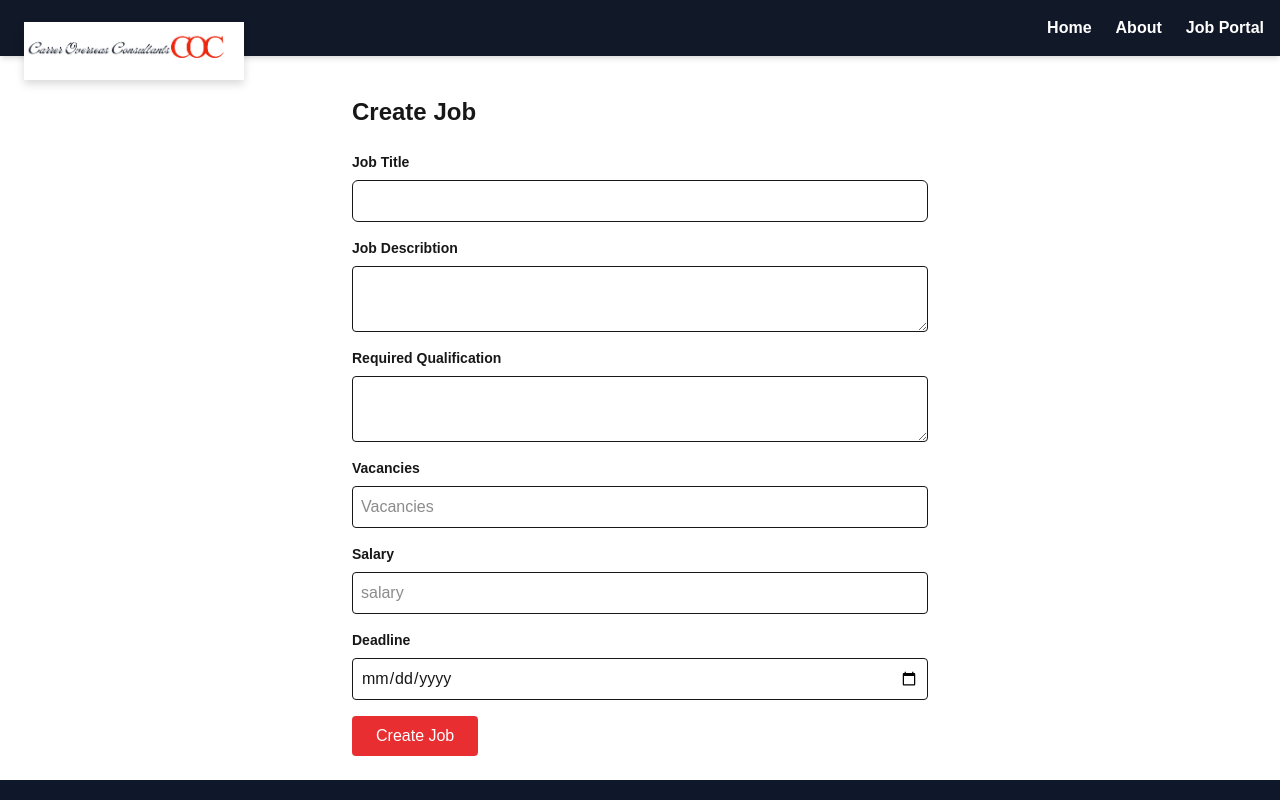
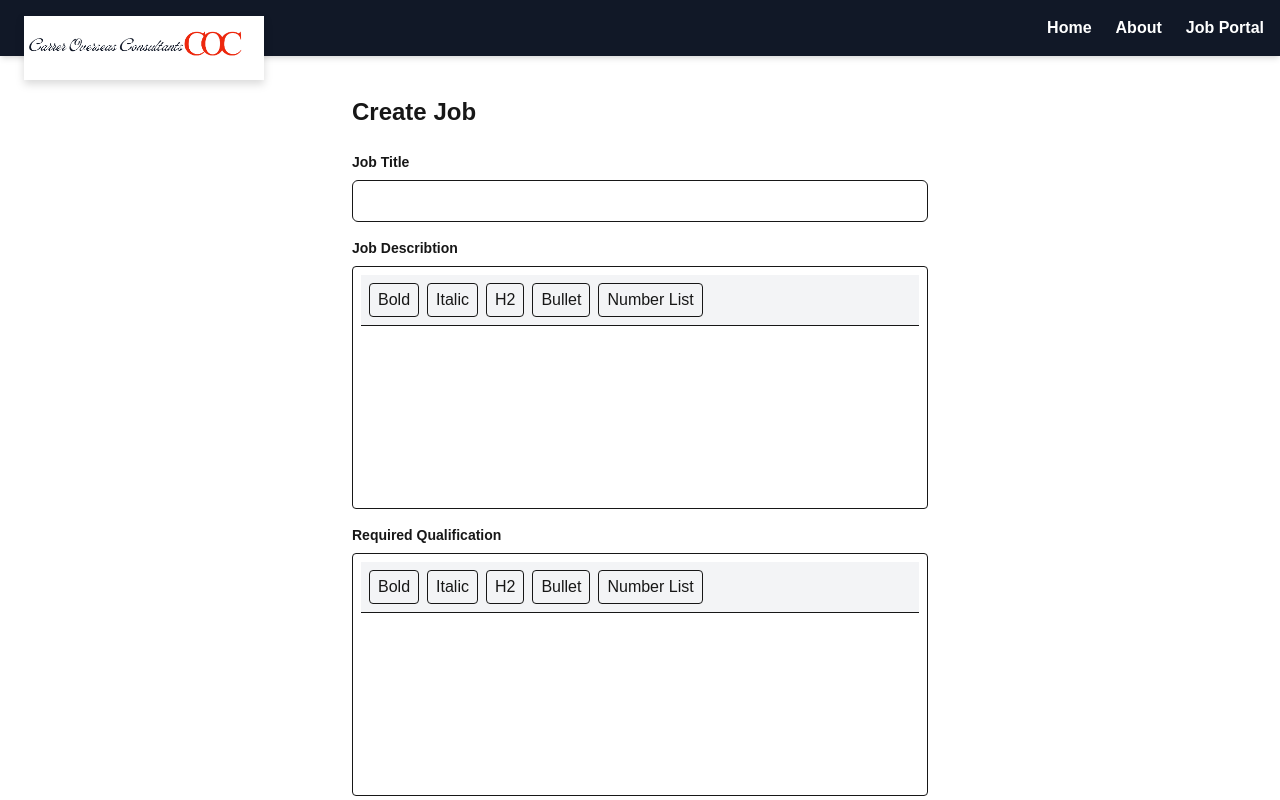
Before and after one commit to fhkathika/Carrier-Overseas-Consulation, a Next.js app: page /admin/create-job in a window 1280 px wide. Shown: the top 800 px of the page. Built offline with nearby package versions, Linux system fonts and the light colour scheme.

Commit message:
added text  editor in job describtion

```diff
--- a/package.json
+++ b/package.json
@@ -11,6 +11,8 @@
   "dependencies": {
     "@netlify/plugin-nextjs": "^5.15.8",
     "@tailwindcss/line-clamp": "^0.4.4",
+    "@tiptap/react": "^3.20.1",
+    "@tiptap/starter-kit": "^3.20.1",
     "framer-motion": "^12.34.0",
     "mongodb": "^7.1.0",
     "mongoose": "^9.2.1",
@@ -18,6 +20,7 @@
     "react": "19.2.3",
     "react-dom": "19.2.3",
     "react-icons": "^5.5.0",
+    "react-quill": "^2.0.0",
     "swiper": "^12.1.2"
   },
   "devDependencies": {
--- a/src/app/admin/create-job/page.js
+++ b/src/app/admin/create-job/page.js
@@ -1,4 +1,5 @@
 "use client"
+import Editor from '@/app/components/Editor'
 import Link from 'next/link'
 import React, { useState } from 'react'
 export const dynamic = "force-dynamic"
@@ -31,6 +32,8 @@ const res=await fetch("/api/jobs",{
     },
     body:JSON.stringify({
         ...formData,
+        describtion:formData?.describtion,
+        requirment:formData?.requirment,
         vacancies:Number(formData.vacancies),
         deadline:new Date(formData.deadline),
          secret: "superadmin123",
@@ -84,13 +87,11 @@ catch (error) {
   <label className="text-sm font-semibold">
     Job Describtion
   </label>
-
-<textarea
+{/* <Editor name="describtion" className='w-full border p-2 rounded' required value={formData.describtion} onChange={handleChange}/> */}
+<Editor
 name="describtion"
-required
 value={formData.describtion}
 onChange={handleChange}
-className='w-full border p-2 rounded'
 />
 </div>
    <div className="flex flex-col gap-2">
@@ -98,13 +99,13 @@ className='w-full border p-2 rounded'
     Required Qualification
   </label>
 
-<textarea
+<Editor
 name="requirment"
-required
 value={formData.requirment}
 onChange={handleChange}
-className='w-full border p-2 rounded'
+// className='w-full border p-2 rounded'
 />
+
 </div>
    <div className="flex flex-col gap-2">
   <label className="text-sm font-semibold">
--- a/src/app/admin/jobPortal/page.js
+++ b/src/app/admin/jobPortal/page.js
@@ -56,9 +56,12 @@ export default async function JobPortal() {
 
               <hr className="mb-4 text-gray-300" />
 
-              <p className="mb-2 text-sm opacity-70 group-hover:opacity-100 line-clamp-3">
+              {/* <p className="mb-2 text-sm opacity-70 group-hover:opacity-100 line-clamp-3">
                 {job?.describtion}
-              </p>
+              </p> */}
+               <div className="job-description line-clamp-3">
+            <div dangerouslySetInnerHTML={{ __html: job?.describtion }} />
+          </div>
 <div className="flex">
               {/* Edit Button + Modal */}
               <div className="mt-4">
--- a/src/app/components/AllJobs.js
+++ b/src/app/components/AllJobs.js
@@ -51,13 +51,16 @@ const handleClick=(id)=>{
           {/* <p className="mb-4 opacity-70 group-hover:opacity-100">{jobs?.salary}</p> */}
           <hr className='mb-4 text-gray-300'/>
           {/* <p className="mb-4 text-gray-400">{jobs.describtion}</p> */}
-          <p
+          {/* <p
   className={`mb-2 text-sm transition-all duration-300 opacity-70 group-hover:opacity-100 ${
     expandedIndex === 3 ? "" : "line-clamp-3"
   }`}
 >
   {jobs?.describtion}
-</p>
+</p> */}
+<div className="job-description line-clamp-3">
+            <div dangerouslySetInnerHTML={{ __html: jobs?.describtion }} />
+          </div>
 
 {/* <button
 className=" group-hover:text-white group-hover:text-[#772828] transition duration-300  block text-sm  "
--- a/src/app/components/EditModal.js
+++ b/src/app/components/EditModal.js
@@ -1,6 +1,7 @@
 "use client"
 import { useState } from "react"
 import { createPortal } from "react-dom"
+import Editor from "./Editor";
 export default function EditModal({job}) {
   const [open, setOpen] = useState(false);
   const [loading,setLoading]= useState(false);
@@ -89,11 +90,10 @@ finally{
     Job Describtion
   </label>
 
-<textarea
+<Editor
 name="describtion"
 value={formData.describtion}
 onChange={handleChange}
-className='w-full border p-2 rounded'
 />
 </div>
    <div className="flex flex-col gap-2">
@@ -101,7 +101,7 @@ className='w-full border p-2 rounded'
     Required Qualification
   </label>
 
-<textarea
+<Editor
 name="requirment"
 value={formData.requirment}
 onChange={handleChange}
--- /dev/null
+++ b/src/app/components/Editor.js
@@ -0,0 +1,92 @@
+'use client'
+import { EditorContent, useEditor } from '@tiptap/react'
+import StarterKit from '@tiptap/starter-kit'
+import React from 'react'
+
+export default function Editor({name,value,onChange}) {
+//     editor.isActive('bold')        // returns true if cursor is inside bold text
+// editor.isActive('italic')      // true if italic
+// editor.isActive('heading', { level: 2 })  // true if H2
+// editor.isActive('bulletList')  // true if inside bullet list
+// editor.isActive('orderedList') // true if inside numbered list
+const editor = useEditor({
+   extensions: [StarterKit],
+  content: value || "<p></p>",
+    immediatelyRender: false,
+    onUpdate({ editor }) {
+      onChange({
+        target: {
+          name: name,
+          value: editor.getHTML(),
+        },
+      })
+    },
+  })
+
+  if (!editor) return null
+
+  return (
+    <div className='w-full border p-2 rounded'>
+
+        {/* Toolbar */}
+        <div className="flex gap-2 p-2 border-b bg-gray-100">
+
+<button
+type="button"
+onClick={() => editor.chain().focus().toggleBold().run()}
+ className={`px-2 py-1 border rounded ${
+      editor?.isActive('bold') ? 'bg-red-600 text-white' : ''
+    }`}
+>
+Bold
+</button>
+
+<button
+type="button"
+onClick={() => editor.chain().focus().toggleItalic().run()}
+  className={`px-2 py-1 border rounded ${
+      editor?.isActive('italic') ? 'bg-red-600 text-white' : ''
+    }`}
+>
+Italic
+</button>
+
+<button
+type="button"
+onClick={() => editor.chain().focus().toggleHeading({ level: 2 }).run()}
+ className={`px-2 py-1 border rounded ${
+      editor?.isActive('heading', { level: 2 }) ? 'bg-red-600 text-white' : ''
+    }`}
+>
+H2
+</button>
+
+<button
+type="button"
+onClick={() => editor.chain().focus().toggleBulletList().run()}
+  className={`px-2 py-1 border rounded ${
+      editor?.isActive('bulletList') ? 'bg-red-600 text-white' : ''
+    }`}
+>
+Bullet
+</button>
+
+<button
+type="button"
+onClick={() => editor.chain().focus().toggleOrderedList().run()}
+ className={`px-2 py-1 border rounded ${
+      editor?.isActive('orderedList') ? 'bg-red-600 text-white' : ''
+    }`}
+>
+Number List
+</button>
+
+</div>
+
+        <div className='p-3 min-h-[150px]'>
+ <EditorContent editor={editor}/>
+        </div>
+
+    </div>
+  )
+}
--- a/src/app/components/Navbar.js
+++ b/src/app/components/Navbar.js
@@ -44,9 +44,9 @@ const handleLogout=async()=>{
       <Image
         src="/COC (5).png"
         alt="Company Logo"
-        width={220}
+        width={240}
         height={50}
-        className="drop-shadow-lg"
+        className="drop-shadow-lg w-36 h-10 sm:w-40 sm:h-12 md:w-60 md:h-16"
       />
     </Link>
     {/* <h1 className="text-2xl font-bold">COCL</h1> */}
@@ -77,7 +77,7 @@ onClick={()=>setIsOpen(false)} //close menu after click
   Create Job
 </Link>
           <Link  href="/admin/jobPortal"
-className={`block ${pathname==="/admin/job-portal"?"text-red-500 font-semibold"
+className={`block ${pathname==="/admin/jobPortal"?"text-red-500 font-semibold"
   :"hover:text-red-500 font-semibold"}`}
 onClick={()=>setIsOpen(false)} //close menu after click
 >
@@ -129,8 +129,8 @@ onClick={()=>setIsOpen(false)} //close menu after click
 >
   Create Job
 </Link>
-          <Link  href="/admin/job-portal"
-className={`block ${pathname==="/admin/job-portal"?"text-red-500 font-semibold"
+          <Link  href="/admin/jobPortal"
+className={`block ${pathname==="/admin/jobPortal"?"text-red-500 font-semibold"
   :"hover:text-red-500 font-semibold"}`}
 onClick={()=>setIsOpen(false)} //close menu after click
 >
--- a/src/app/components/Tab.js
+++ b/src/app/components/Tab.js
@@ -2,6 +2,7 @@
 import React, { useState } from 'react'
 export default function Tab({jobs}) {
       const [activeTab, setActiveTab] = useState("Describtion & Responsibility")
+      console.log("jobs",jobs?.description)
   return (
      <div className=" bg-gray shadow  rounded-lg p-4">
 
@@ -25,20 +26,28 @@ export default function Tab({jobs}) {
       {/* Tab Content */}
       <div className="mt-4">
         {activeTab === "Describtion & Responsibility" && (
-          <div>
+          <div className="job-description">
             {/* <h5 className="text-xl font-semibold">Describtion & Responsibility</h5> */}
-            <p className="text-slate-600">
+            {/* <p className="text-slate-600">
               {jobs?.describtion}
-            </p>
+            </p> */}
+            <div dangerouslySetInnerHTML={{ __html: jobs?.describtion }} />
           </div>
         )}
 
         {activeTab === "Required Qualification" && (
           <div>
             {/* <h5 className="text-xl font-semibold">Required Qualification</h5> */}
-            <p className="text-slate-600">
+            {/* <p className="text-slate-600">
              {jobs?.requirment}
-            </p>
+            </p> */}
+             <div className="job-description">
+            {/* <h5 className="text-xl font-semibold">Describtion & Responsibility</h5> */}
+            {/* <p className="text-slate-600">
+              {jobs?.describtion}
+            </p> */}
+            <div dangerouslySetInnerHTML={{ __html: jobs?.requirment }} />
+          </div>
           </div>
         )}
 
--- a/src/app/globals.css
+++ b/src/app/globals.css
@@ -63,3 +63,50 @@ html{
 .animate-scroll {
   animation: scroll 25s linear infinite;
 }
+.ProseMirror{
+  outline: none;
+  min-height:150px
+}
+.ProseMirror ul {
+  list-style-type: disc;
+  padding-left: 20px;
+}
+
+.ProseMirror ol {
+  list-style-type: decimal;
+  padding-left: 20px;
+}
+
+.ProseMirror h2 {
+  font-size: 20px;
+  font-weight: bold;
+}
+
+/* global.css or module.css */
+.job-description h2 {
+  font-size: 1.5rem;
+  font-weight: bold;
+  margin-top: 1rem;
+  margin-bottom: 0.5rem;
+}
+
+.job-description p {
+  margin-bottom: 0.75rem;
+  line-height: 1.6;
+}
+
+.job-description ul {
+  list-style-type: disc;
+  padding-left: 1.5rem;
+  margin-bottom: 0.75rem;
+}
+
+.job-description ol {
+  list-style-type: decimal;
+  padding-left: 1.5rem;
+  margin-bottom: 0.75rem;
+}
+
+.job-description li {
+  margin-bottom: 0.25rem;
+}
```
Also changed, not shown: 1 other file (tests, documents, lock files or other folders).
